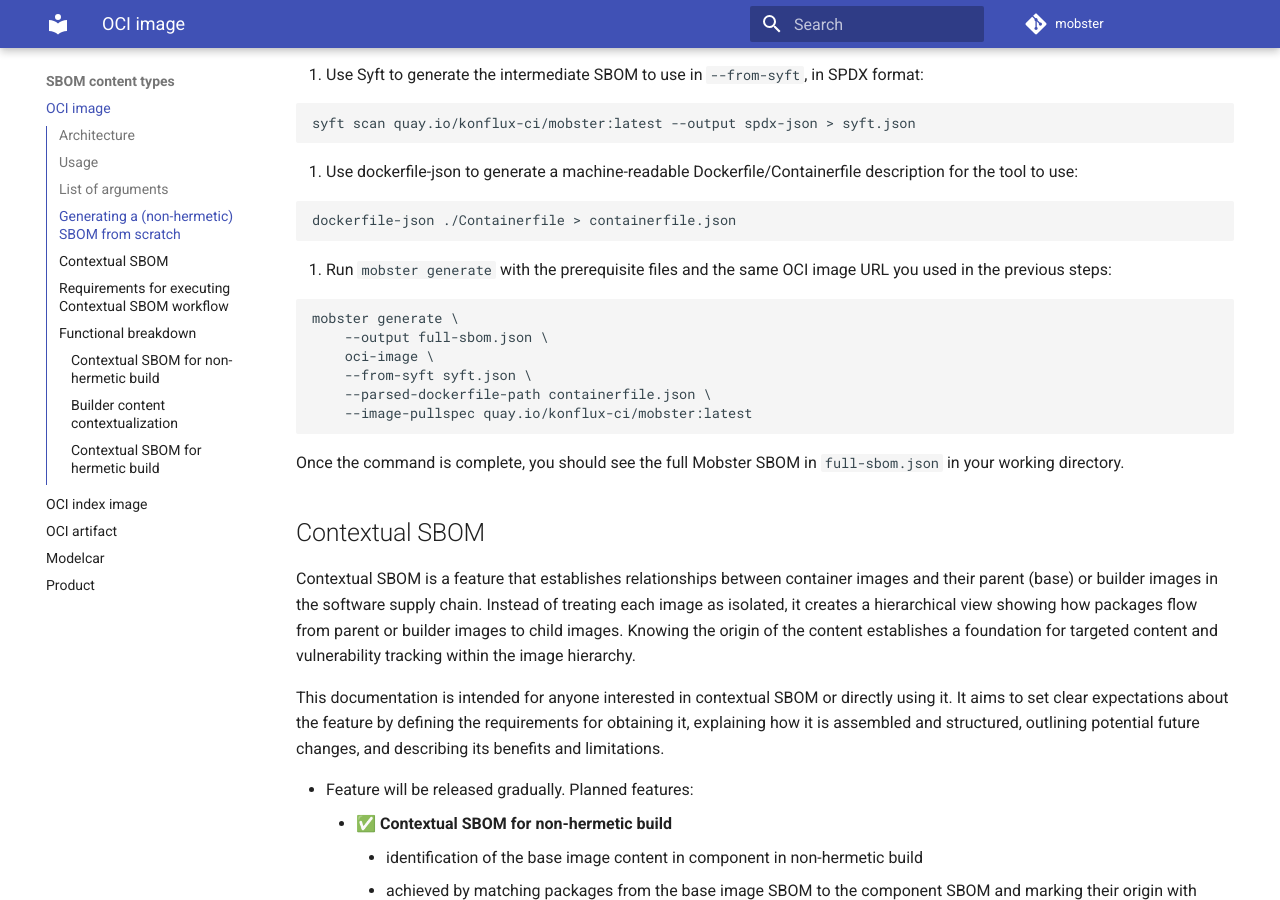
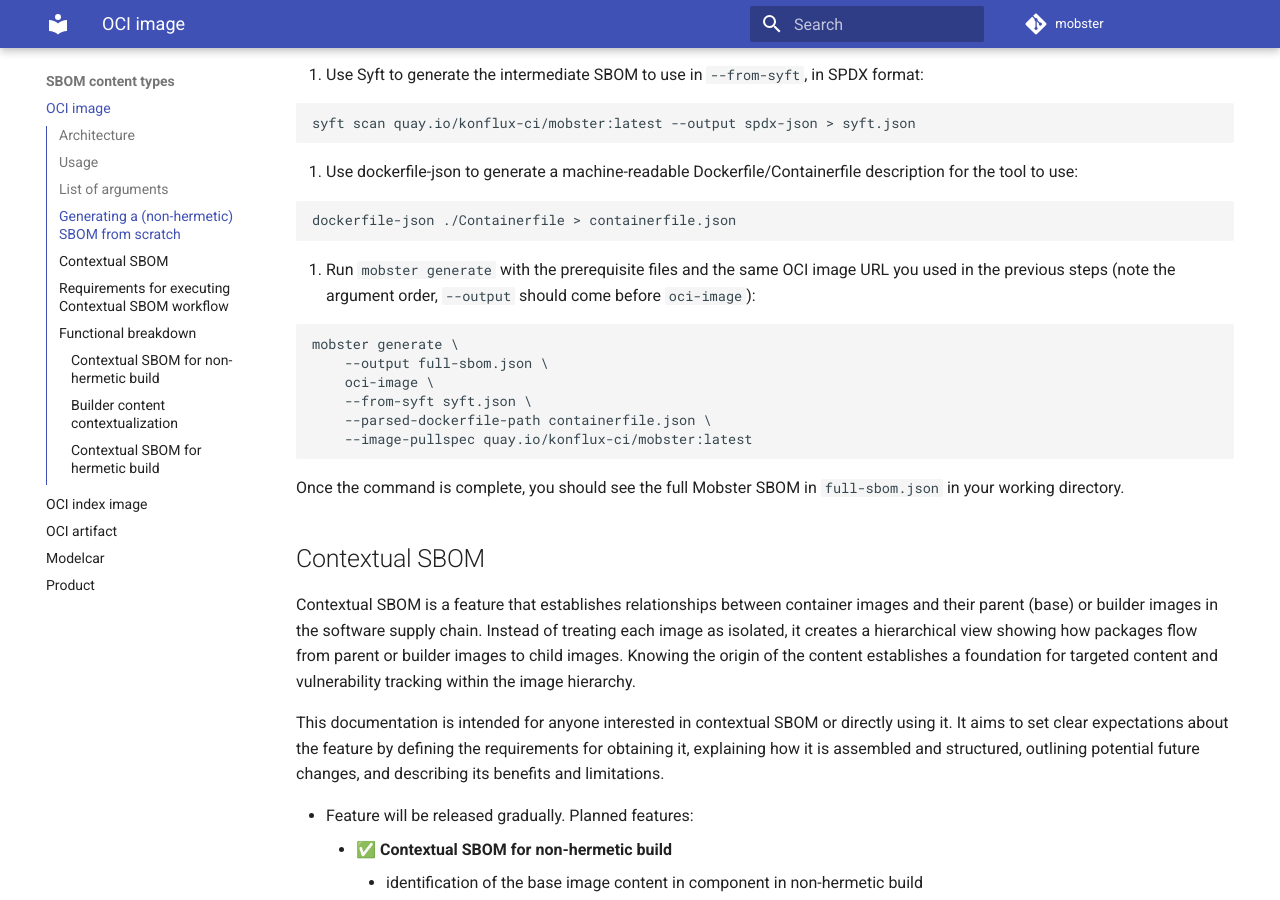
Before and after one commit to konflux-ci/mobster, an MkDocs documentation site: the page built from docs/sboms/oci_image.md, in a window 1280 px wide and 900 px high, scrolled down 1690 px. Built offline with MkDocs 1.6.1 and Material for MkDocs 9.7.7, drawn with Linux system fonts in a browser that asks for light colours; comment, search, counter and statistics services are not loaded.

Commit message:
docs(ISV-6460): added clarification for argument order

````diff
--- a/docs/sboms/oci_image.md
+++ b/docs/sboms/oci_image.md
@@ -79,7 +79,8 @@
 ```
 
 3. Run `mobster generate` with the prerequisite files and the same OCI image
-   URL you used in the previous steps:
+   URL you used in the previous steps (note the argument order, `--output`
+   should come before `oci-image`):
 
 ```sh
 mobster generate \
````
